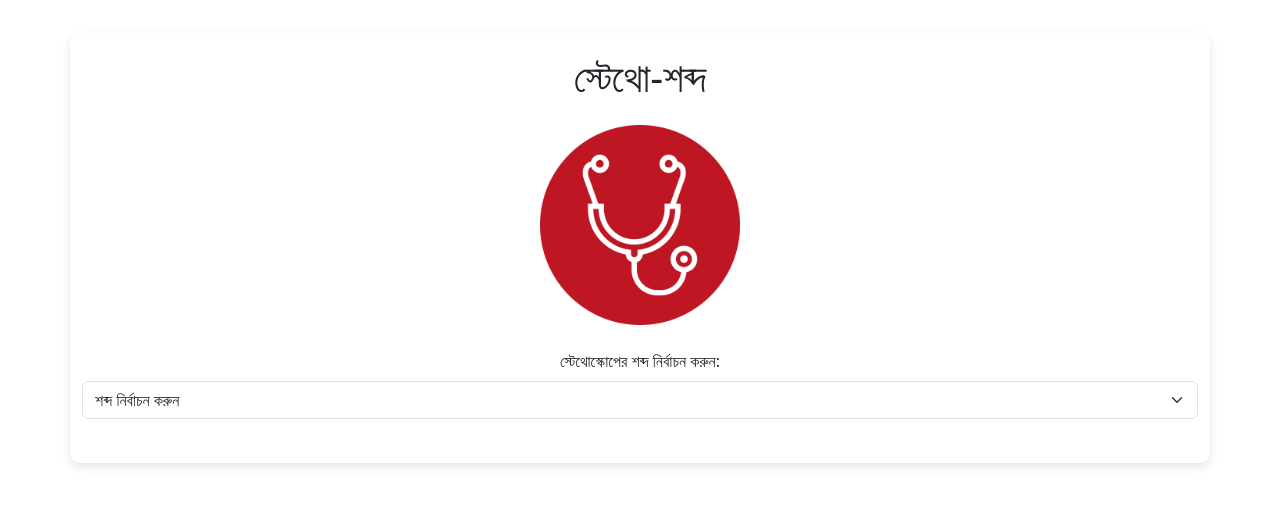
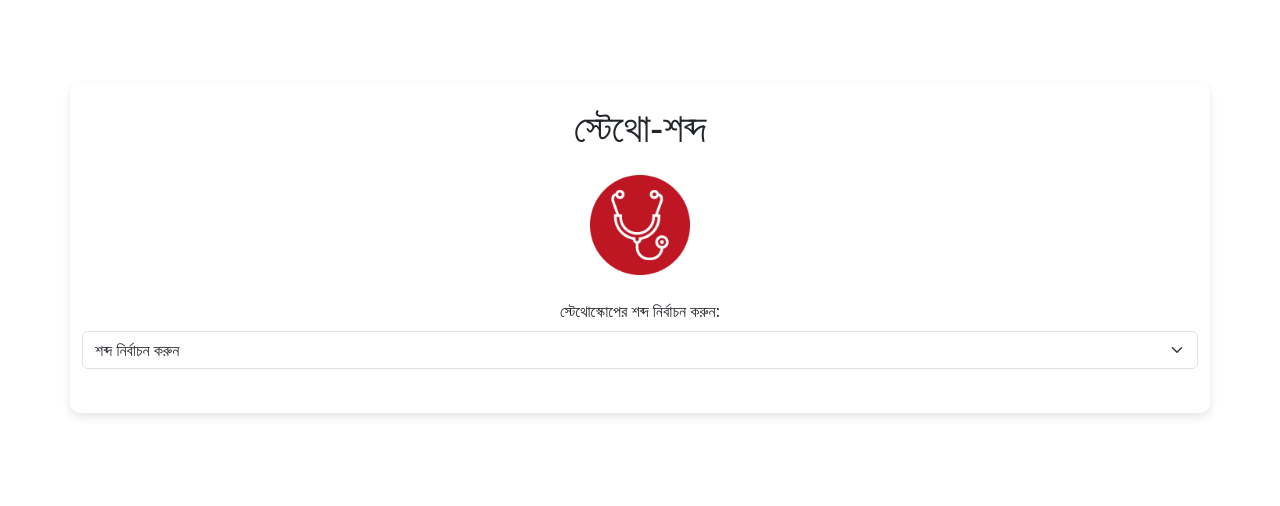
Before and after one commit to AnisurRahmanJU/stetho-sound, a plain HTML site: page index.html in a window 1280 px wide. Shown: the part 176-682 px from the top of the page. Drawn offline with nearby package versions, Linux system fonts and the light colour scheme.

Commit message:
Update index.html

```diff
--- a/index.html
+++ b/index.html
@@ -10,7 +10,7 @@
 <body>
     <div class="container text-center mt-5">
         <h1 class="mb-4">স্টেথো-শব্দ</h1>
-        <img src="logo.png" style="size:100px;"alt="স্টেথোস্কোপ" class="stethoscope-image mb-4">
+        <img src="logo.png" height="100" width = "100" alt="স্টেথোস্কোপ" class="stethoscope-image mb-4">
 
         <div class="dropdown-container mb-4">
             <label for="soundSelect" class="form-label">স্টেথোস্কোপের শব্দ নির্বাচন করুন:</label>
```
